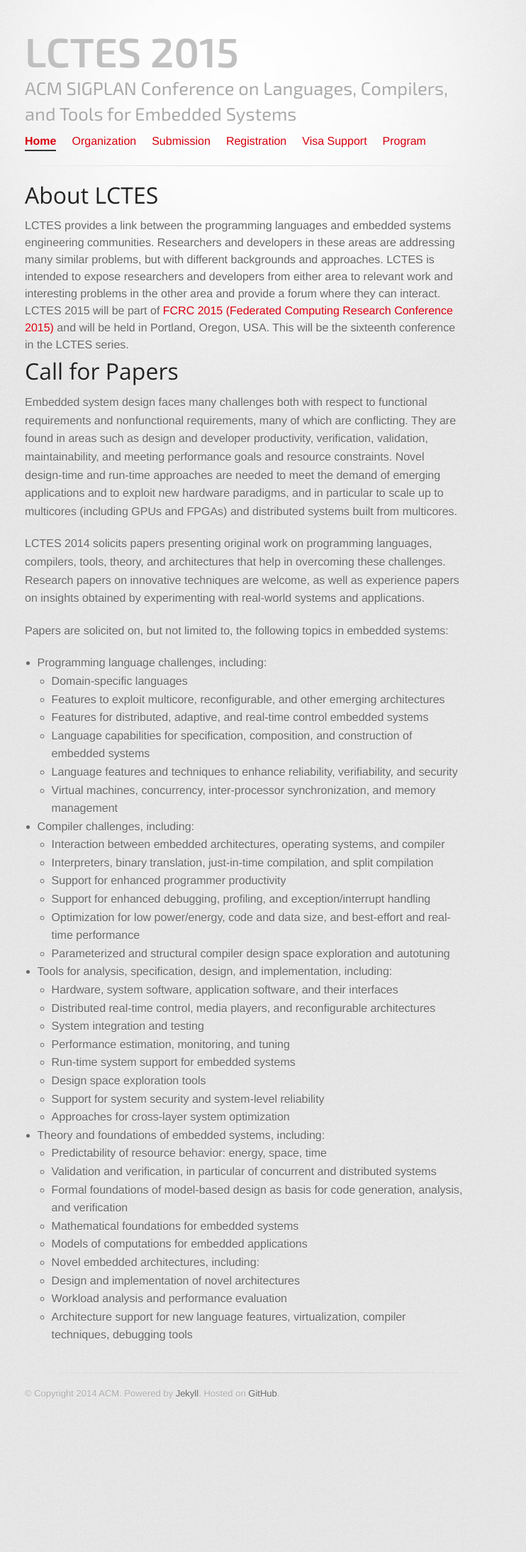
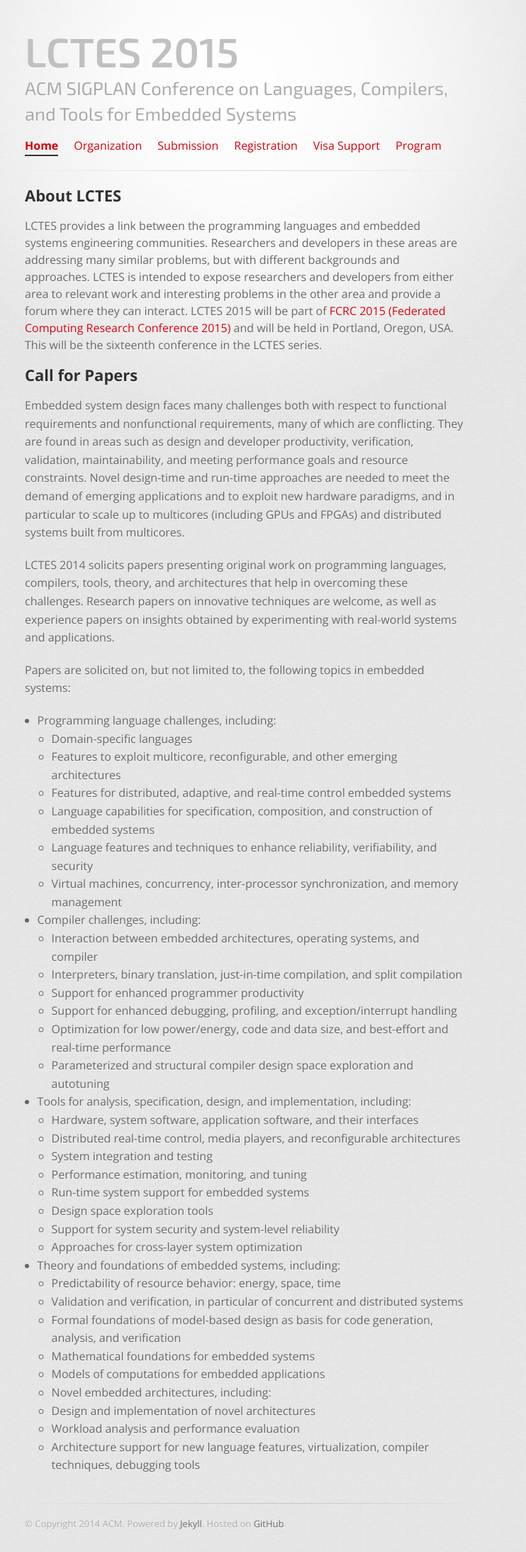
Before and after one commit to GSathish/lctes2015, a Jekyll site: the page built from index.html, in a window 1280 px wide. Shown: the whole page at 71% size, without its empty margins (295-1037 px from the left). Built offline with Jekyll 4.4.1, drawn with Linux system fonts in a browser that asks for light colours; before the commit the page ends 2003 px from its top, so only the background shows below that.

Commit message:
Updated typefaces

```diff
--- a/_includes/header.html
+++ b/_includes/header.html
@@ -9,6 +9,7 @@
 
     <link rel="alternate" type="application/rss+xml" href="/feed.xml">
     <link href='http://fonts.googleapis.com/css?family=Exo+2:400,600' rel='stylesheet' type='text/css'>
+	<link href='http://fonts.googleapis.com/css?family=Open+Sans' rel='stylesheet' type='text/css'>
 
     <link rel="stylesheet" type="text/css" href="{{ site.url }}/stylesheets/normalize.css" media="screen" />
     <link rel="stylesheet" type="text/css" href="{{ site.url }}/stylesheets/foundation.min.css" media="screen" />
--- a/index.html
+++ b/index.html
@@ -4,13 +4,13 @@ title: LCTES 2015
 description: Languages, Compilers and Tools for Embedded Systems
 ---
 
-<h1>About LCTES</h1>
+<h2>About LCTES</h2>
 
 LCTES provides a link between the programming languages and embedded systems engineering communities. Researchers and developers in these areas are addressing many similar problems, but with different backgrounds and approaches. LCTES is intended to expose researchers and developers from either area to relevant work and interesting problems in the other area and provide a forum where they can interact.
 
 LCTES 2015 will be part of <a href="http://fcrc.acm.org/">FCRC 2015 (Federated Computing Research Conference 2015)</a> and will be held in Portland, Oregon, USA. This will be the sixteenth conference in the LCTES series.
 
-<h1>Call for Papers</h1>
+<h2>Call for Papers</h2>
 
 <p>Embedded system design faces many challenges both with respect to functional requirements and nonfunctional requirements, many of which are conflicting. They are found in areas such as design and developer productivity, verification, validation, maintainability, and meeting performance goals and resource constraints. Novel design-time and run-time approaches are needed to meet the demand of emerging applications and to exploit new hardware paradigms, and in particular to scale up to multicores (including GPUs and FPGAs) and distributed systems built from multicores.</p>
 
--- a/stylesheets/stylesheet.css
+++ b/stylesheets/stylesheet.css
@@ -2,7 +2,7 @@ body {
   font-size: 1em;
   line-height: 1.5;
   background: #e7e7e7 url(../images/body-bg.png) 0 0 repeat;
-  font-family: 'Helvetica Neue', Helvetica, Arial, serif;
+  font-family: "Open Sans", 'Helvetica Neue', Helvetica, Arial, serif;
   text-shadow: 0 1px 0 rgba(255, 255, 255, 0.8);
   color: #666;
 }
@@ -54,6 +54,8 @@ h2 {
   color: #303030;
   font-size: 22px;
   font-weight: bold;
+  margin-top: 15px;
+  margin-bottom: 15px;
 }
 
 h3 {
```
